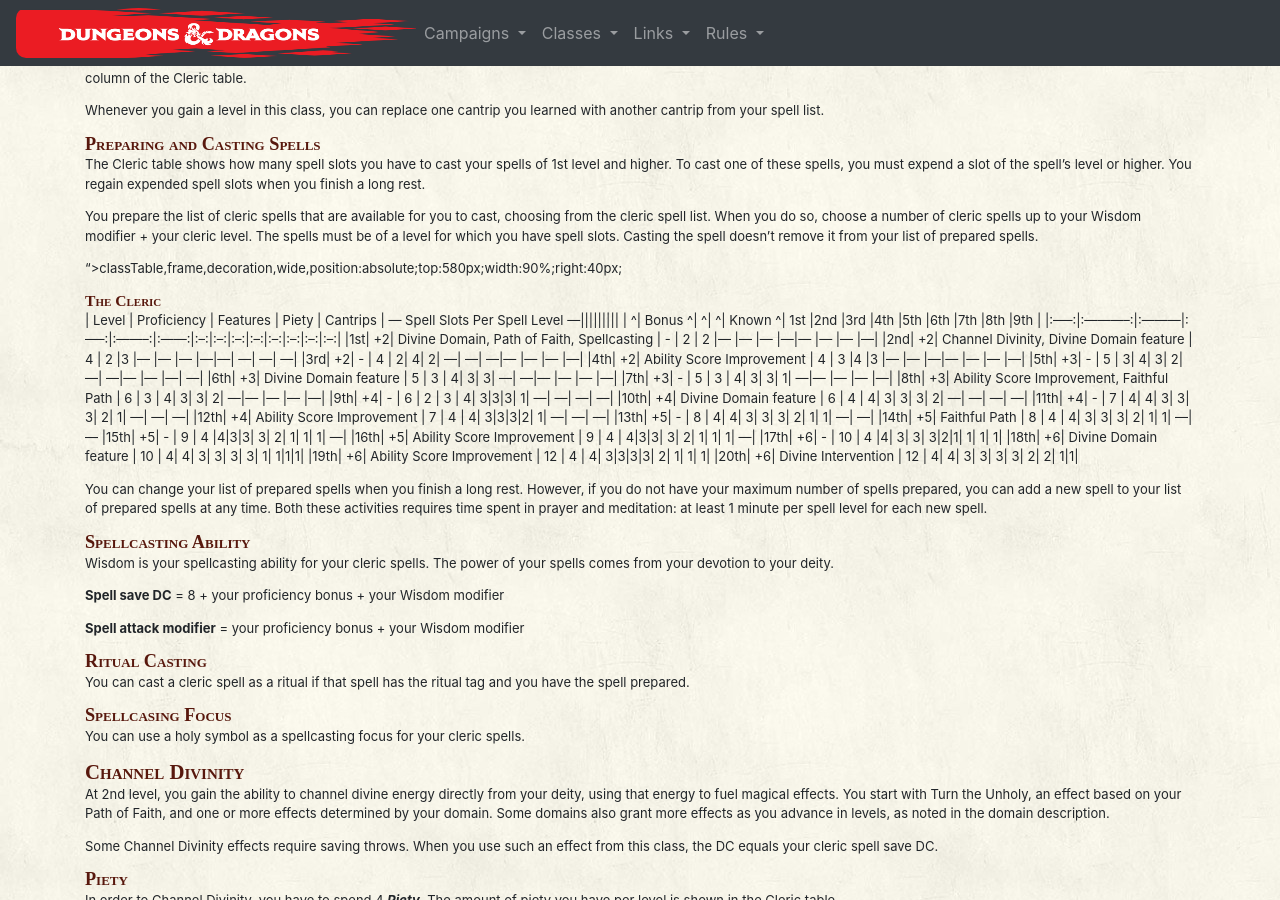
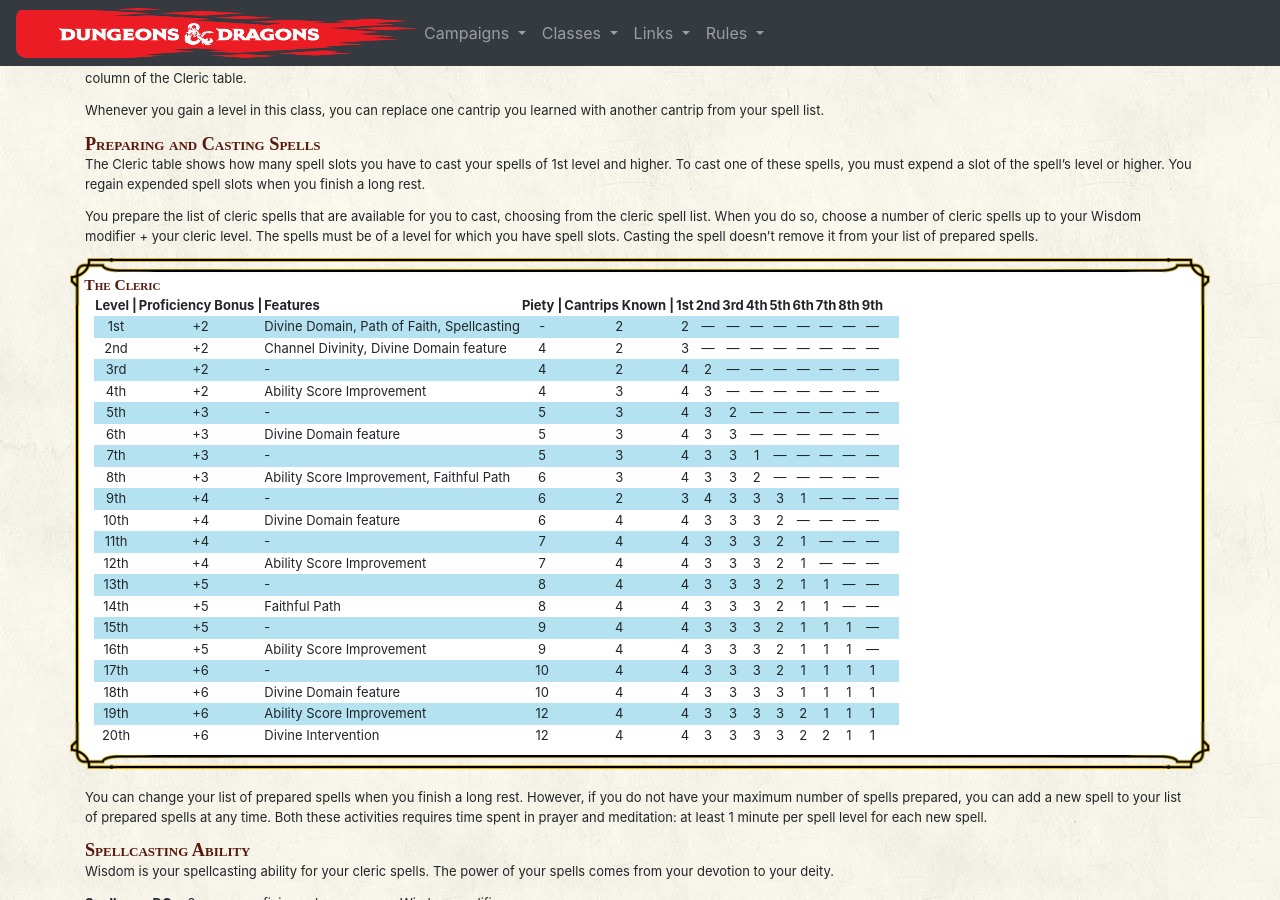
Before and after one commit to kvarak/dnd, a Jekyll site: the page built from docs/_Classes/cleric.md, in a window 1280 px wide and 900 px high, scrolled down 1480 px. Built offline with Jekyll 4.4.1, drawn with Linux system fonts in a browser that asks for light colours; nearby versions of some CDN libraries; some web fonts are replaced; Markdown is read by kramdown in place of the engine named in the settings.

Commit message:
generic fixes

```diff
--- a/_config.yml
+++ b/_config.yml
@@ -5,9 +5,7 @@
 commonmark:
   options: ["UNSAFE", "SMART", "FOOTNOTES"]
   extensions: ["strikethrough", "autolink", "table", "tagfilter"]
-
-# kramdown:
-#   auto_ids: false
+  auto_ids: false
 
 website: https://kvarak.github.io
 basewebsite: /dnd
--- a/docs/_Classes/cleric.md
+++ b/docs/_Classes/cleric.md
@@ -9,8 +9,8 @@
 
 <div class="toc" markdown="1">
 
-#### <a name="Deities">Pantheons</a>
-<a name="Deities">Golarion Deities</a><br/>
+#### <a href="Deities">Pantheons</a>
+<a href="Deities">Golarion Deities</a><br/>
 Dwarven Deities - *See the Dwarven race*<br/>
 <a href="#Elf">Elf Deities</a><br/>
 <a href="#Gnome">Gnome Deities</a><br/>
@@ -132,11 +132,12 @@
 
 You prepare the list of cleric spells that are available for you to cast, choosing from the cleric spell list. When you do so, choose a number of cleric spells up to your Wisdom modifier + your cleric level. The spells must be of a level for which you have spell slots. Casting the spell doesn’t remove it from your list of prepared spells.
 
-{{}}">classTable,frame,decoration,wide,position:absolute;top:580px;width:90%;right:40px;
+<div class="classTable frame" markdown="1">
+
 ##### The Cleric
-| Level | Proficiency | Features | Piety | Cantrips |  --- Spell Slots Per Spell Level ---|||||||||
-|      ^| Bonus      ^|         ^|      ^| Known   ^| 1st |2nd |3rd |4th |5th |6th |7th |8th |9th |
-|:-----:|:-----------:|:---------|:-----:|:--------:|:------:|:--:|:--:|:--:|:--:|:--:|:--:|:--:|:--:|
+
+| Level \| | Proficiency Bonus \| | Features | Piety \| | Cantrips Known \| | 1st |2nd |3rd |4th |5th |6th |7th |8th |9th |
+| :---: | :---: | :--- | :---: | :---: | :---: | :---: | :---: | :---: | :---: | :---: | :---: | :---: | :---: |
 |1st| +2| Divine Domain, Path of Faith, Spellcasting | - | 2 | 2 |— |— |— |—|— |— |— |—|
 |2nd| +2| Channel Divinity, Divine Domain feature | 4 | 2 |3 |— |— |— |—|—| —| —| —|
 |3rd| +2| - | 4 | 2| 4| 2| —| —| —|— |— |— |—|
@@ -159,7 +160,7 @@
 |20th| +6| Divine Intervention | 12 | 4| 4| 3| 3| 3| 3| 2| 2| 1|1|
 
 
-
+</div>
 
 
 
```
Also changed, not shown: docs/_Classes/barbarian.md (+1 -2 lines).
